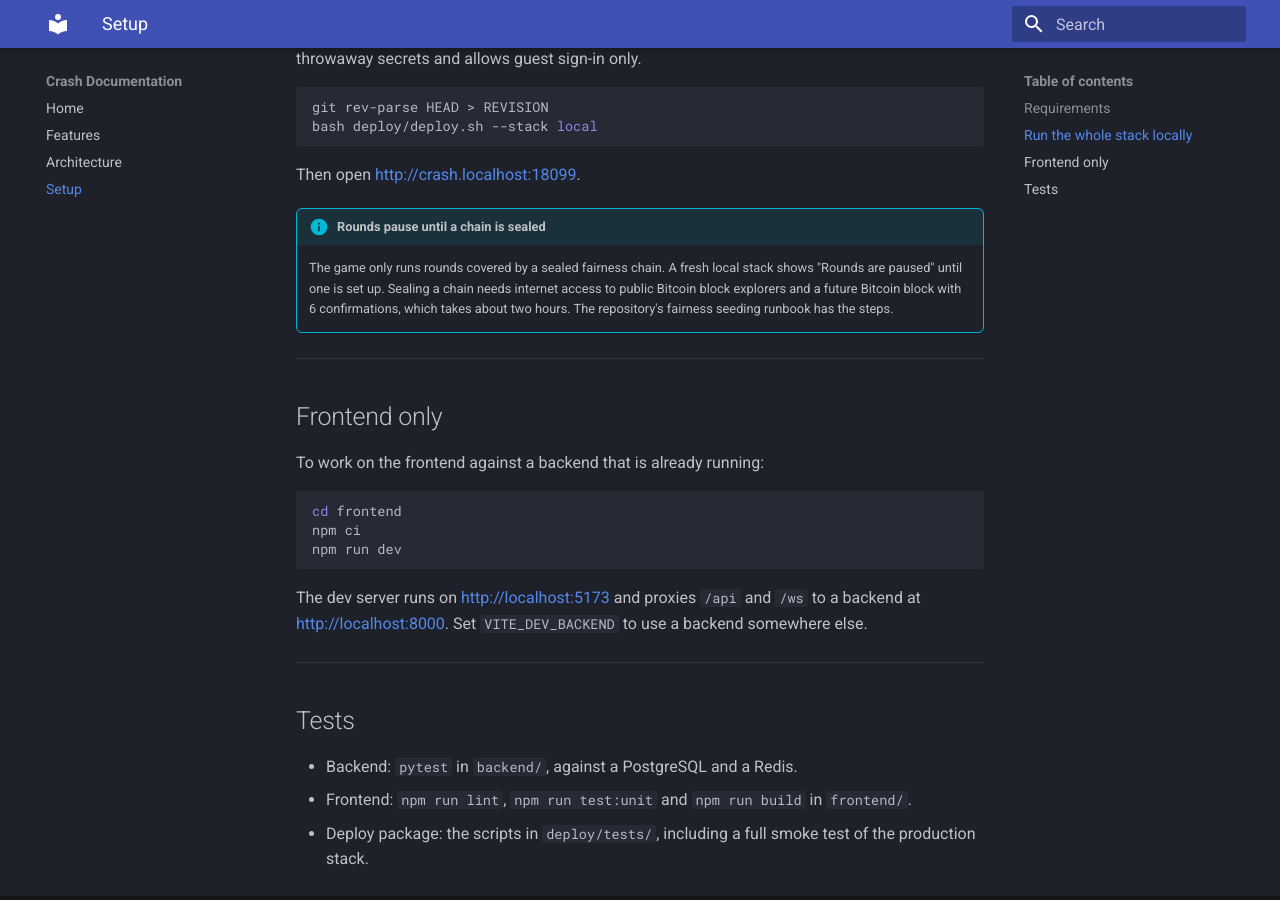
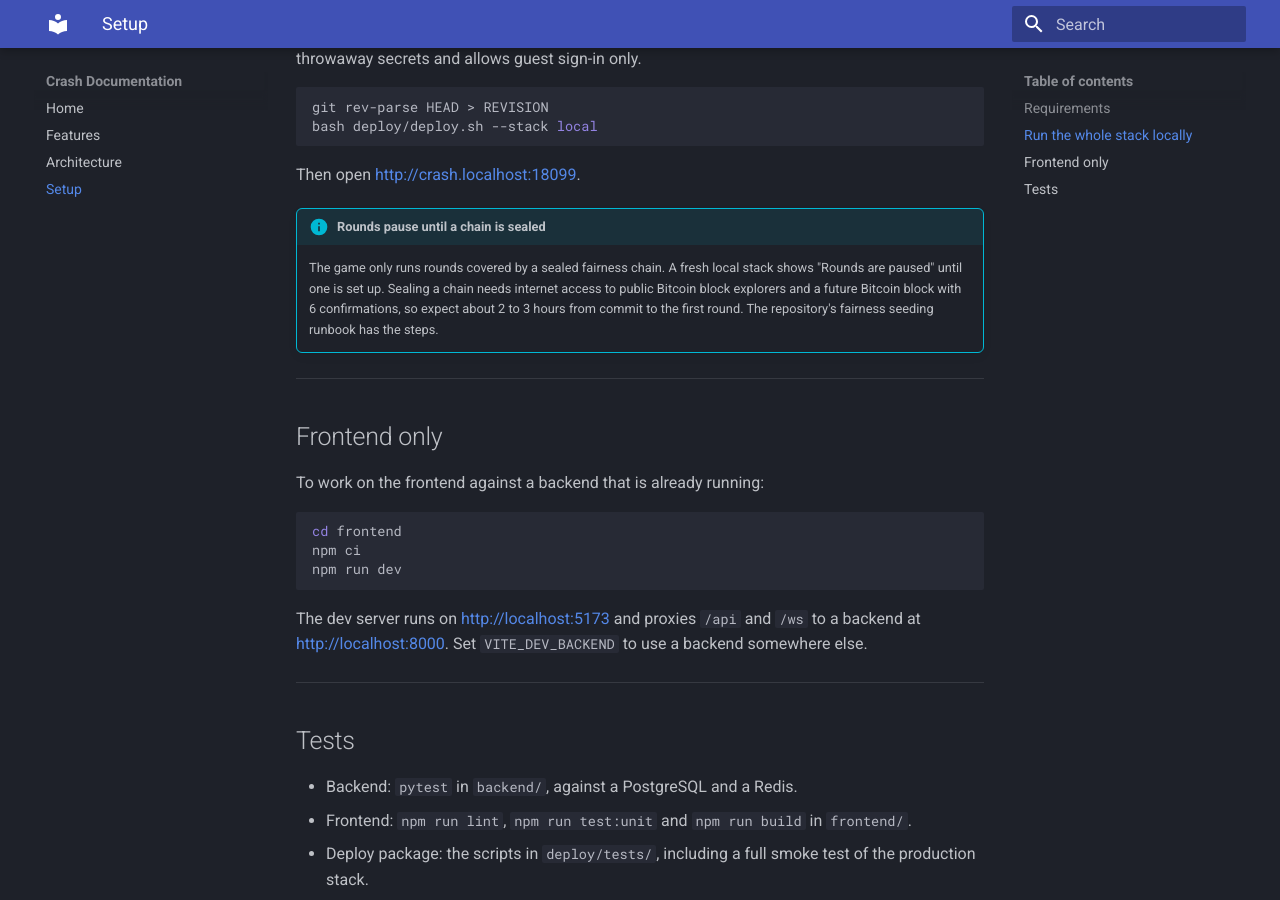
Before and after one commit to FarzamA/btcgambler-docs, an MkDocs documentation site: the page built from docs/setup.md, in a window 1280 px wide and 900 px high, scrolled down 632 px. Built offline with MkDocs 1.6.1 and Material for MkDocs 9.7.7, drawn with Linux system fonts in a browser that asks for light colours.

Commit message:
docs(review): match the seal wait to the runbook
Co-Authored-By: Claude Opus 5.5 <noreply@anthropic.com>

```diff
--- a/docs/setup.md
+++ b/docs/setup.md
@@ -27,7 +27,7 @@ bash deploy/deploy.sh --stack local
 Then open <http://crash.localhost:18099>.
 
 !!! info "Rounds pause until a chain is sealed"
-    The game only runs rounds covered by a sealed fairness chain. A fresh local stack shows "Rounds are paused" until one is set up. Sealing a chain needs internet access to public Bitcoin block explorers and a future Bitcoin block with 6 confirmations, which takes about two hours. The repository's fairness seeding runbook has the steps.
+    The game only runs rounds covered by a sealed fairness chain. A fresh local stack shows "Rounds are paused" until one is set up. Sealing a chain needs internet access to public Bitcoin block explorers and a future Bitcoin block with 6 confirmations, so expect about 2 to 3 hours from commit to the first round. The repository's fairness seeding runbook has the steps.
 
 ---
 
```
